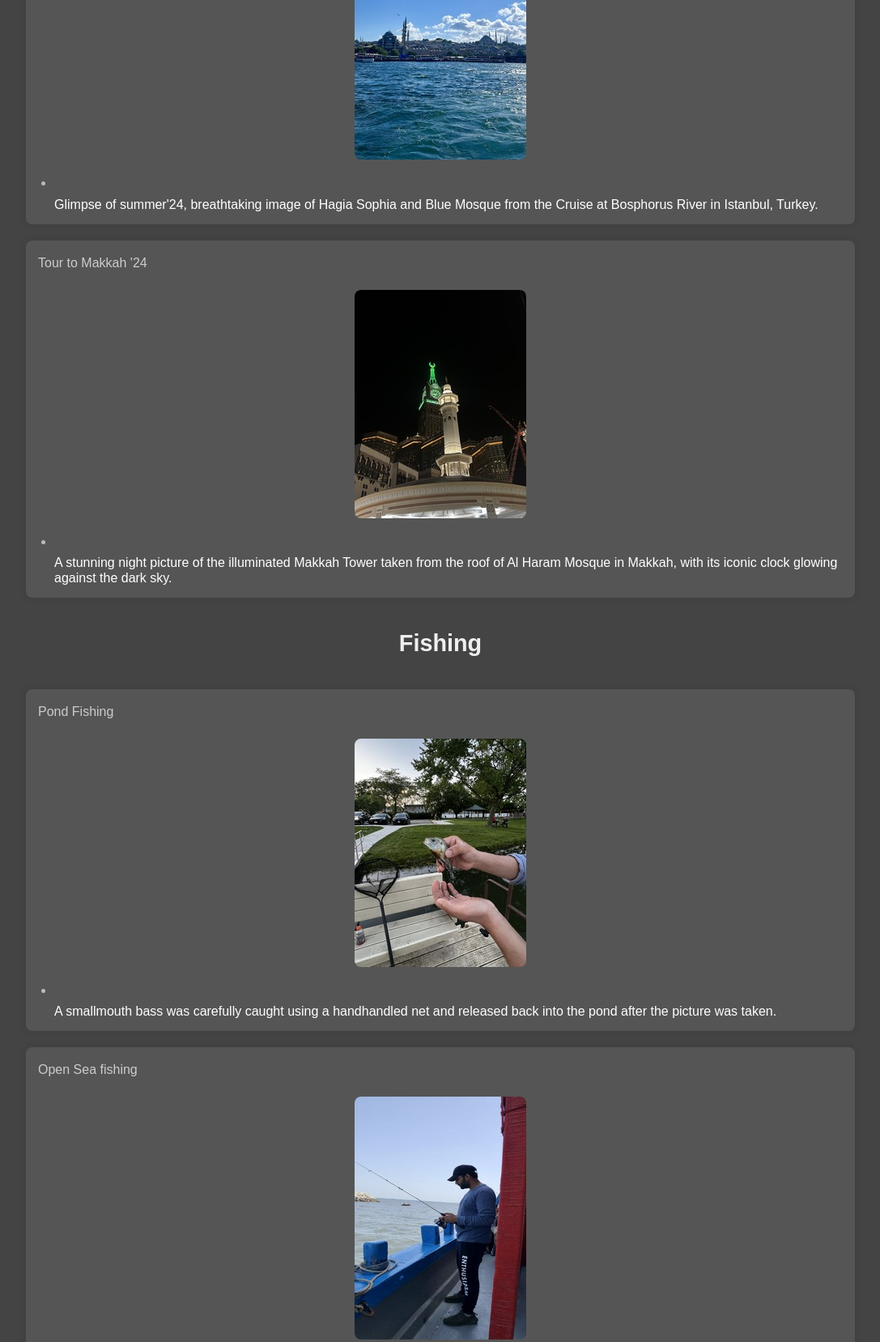
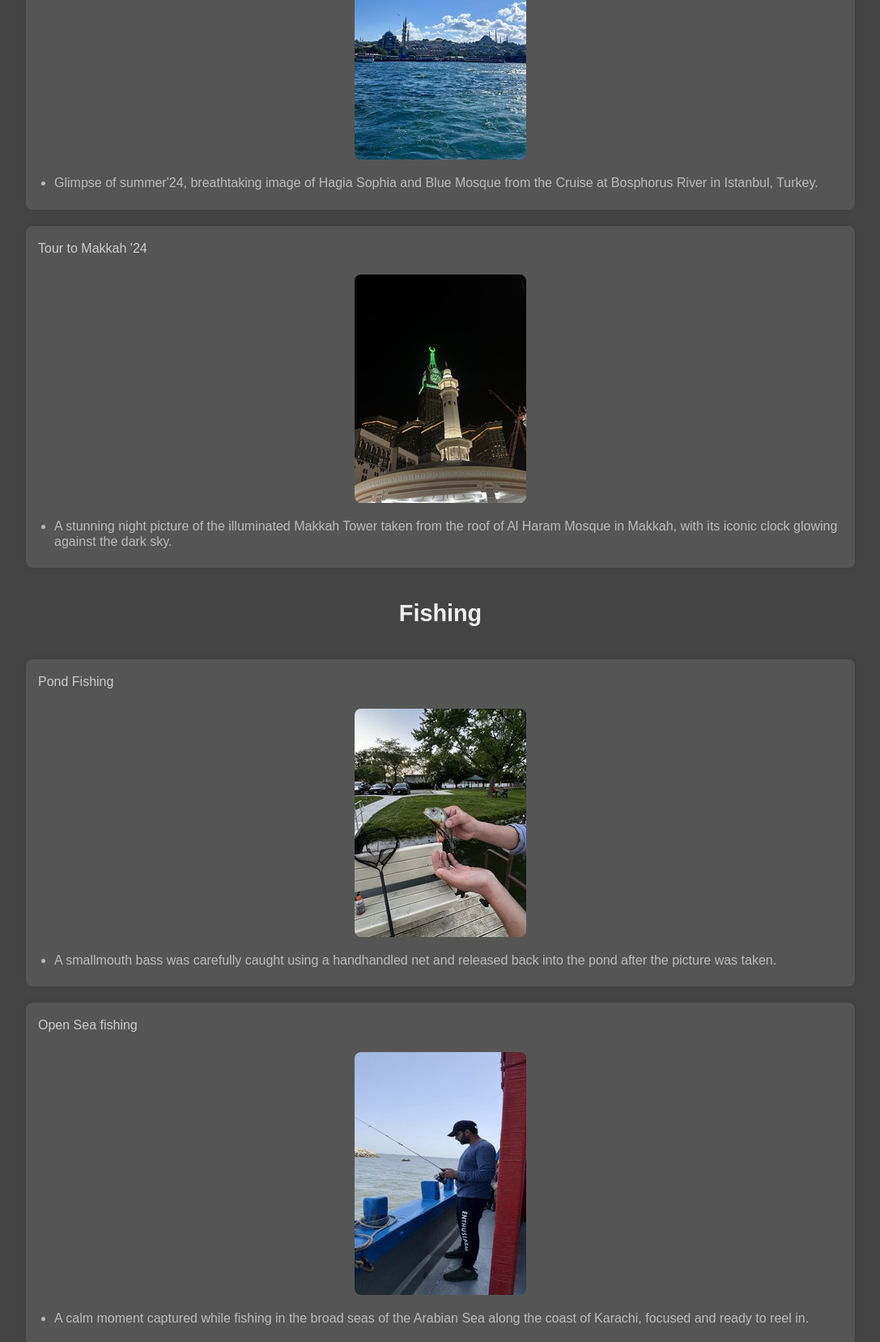
Before and after one commit to samialvi/Project-3, a plain HTML site: page gallery.html in a window 1280 px wide. Shown: the part 480-2137 px from the top of the page at 81% size, without its empty margins (96-1183 px from the left). Drawn offline with Linux system fonts and the light colour scheme.

Commit message:
Update gallery.html

```diff
--- a/gallery.html
+++ b/gallery.html
@@ -23,23 +23,23 @@
 <nav>
   <p>Tour to Turkey '24</p>
   <img class="image" src="images/turkey.jpg" alt="Hagia Sophia view by the Bosphorus River">
-  <ul><li></li>Glimpse of summer'24, breathtaking image of Hagia Sophia and Blue Mosque from the Cruise at Bosphorus River in Istanbul, Turkey.</li></ul>
+  <ul><li>Glimpse of summer'24, breathtaking image of Hagia Sophia and Blue Mosque from the Cruise at Bosphorus River in Istanbul, Turkey.</li></ul>
 </nav>
 <nav>
   <p>Tour to Makkah '24</p>
   <img class="image" src="images/makkah.jpg" alt="Makkah tour lighted up green taken from the roof of Al Haram">
-  <ul><li></li>A stunning night picture of the illuminated Makkah Tower taken from the roof of Al Haram Mosque in Makkah, with its iconic clock glowing against the dark sky.</li></ul>
+  <ul><li>A stunning night picture of the illuminated Makkah Tower taken from the roof of Al Haram Mosque in Makkah, with its iconic clock glowing against the dark sky.</li></ul>
 </nav>
 <h1>Fishing</h1>
 <nav>
   <p>Pond Fishing</p>
   <img class="image" src="images/fish.jpg" alt="Caught smallmouth bass fish from pond in four seasons park Lombard.">
-  <ul><li></li>A smallmouth bass was carefully caught using a handhandled net and released back into the pond after the picture was taken.</li></ul>
+  <ul><li>A smallmouth bass was carefully caught using a handhandled net and released back into the pond after the picture was taken.</li></ul>
 </nav>
 <nav>
   <p>Open Sea fishing</p>
   <img class="image" src="images/fishing.jpg" alt="Candid while holding a fishing rod in Arabian Sea">
-  <ul><li></li>A calm moment captured while fishing in the broad seas of the Arabian Sea along the coast of Karachi, focused and ready to reel in.</li></ul>
+  <ul><li>A calm moment captured while fishing in the broad seas of the Arabian Sea along the coast of Karachi, focused and ready to reel in.</li></ul>
 </nav>
 </main>
 
```
